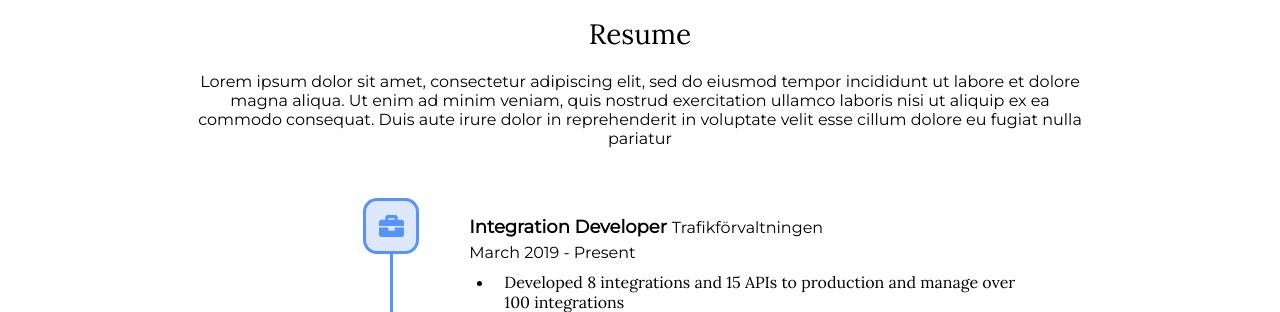
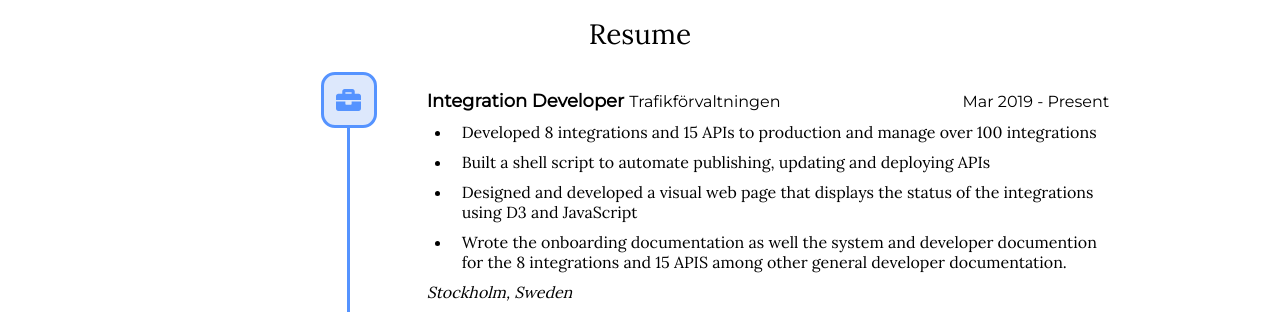
Before and after one commit to ThomasEmilsson/thomasemilsson.info, a Gatsby site: page / in a window 1280 px wide. Shown: the part 488-800 px from the top of the page. Built offline with nearby package versions, Linux system fonts and the light colour scheme; Gatsby itself is replaced by a stand-in of ours.

Commit message:
Fix grid for experience-date and hero-details

```diff
--- a/src/CV.json
+++ b/src/CV.json
@@ -2,7 +2,7 @@
   "Experiences": [
     {
       "name": "Trafikförvaltningen",
-      "date": "March 2019 - Present",
+      "date": "Mar 2019 - Present",
       "role": "Integration Developer",
       "location": "Stockholm, Sweden",
       "description": [
@@ -15,7 +15,7 @@
     },
     {
       "name": "Trafikförvaltningen",
-      "date": "May 2021 - August 2021",
+      "date": "May 2021 - Aug 2021",
       "role": "Integration Developer",
       "location": "Stockholm, Sweden",
       "description": [
@@ -27,7 +27,7 @@
     },
     {
       "name": "Empower & Lead",
-      "date": "July 2019 - November 2019",
+      "date": "July 2019 - Nov 2019",
       "role": "Web Developer",
       "location": "Stockholm, Sweden",
       "description": [
@@ -39,7 +39,7 @@
     },
     {
       "name": "Comfact",
-      "date": "May 2017 - August 2018",
+      "date": "May 2017 - Aug 2018",
       "role": "Software Engineer | .NET Developer",
       "location": "Gothenburg, Sweden",
       "description": [
@@ -52,7 +52,7 @@
     },
     {
       "name": "Chalmers",
-      "date": "September 2016 - May 2017",
+      "date": "Sept 2016 - May 2017",
       "role": "Teaching Assistant",
       "location": "Gothenburg, Sweden",
       "description": [
@@ -63,7 +63,7 @@
     },
     {
       "name": "Randstad",
-      "date": "September 2015 - May 2017",
+      "date": "Sept 2015 - May 2017",
       "role": "Consultant",
       "location": "Gothenburg, Sweden",
       "description": [
@@ -72,7 +72,7 @@
     },
     {
       "name": "Middlesex University",
-      "date": "September 2013 - June 2013",
+      "date": "Sept 2013 - June 2013",
       "role": "Student Representative",
       "location": "London, England",
       "description": [
@@ -124,7 +124,7 @@
     },
     {
       "name": "Self-Driving Car",
-      "date": "January 2017 - June 2017",
+      "date": "Jan 2017 - June 2017",
       "role": "Software Engineer and Scrum Master",
       "description": [
         "Programmed the software that allows a car to drive while detecting lanes/obstructions and handling intersections"
@@ -133,7 +133,7 @@
     },
     {
       "name": "Stena Line - Desktop Application",
-      "date": "January 2017 - June 2017",
+      "date": "Jan 2017 - June 2017",
       "role": "Software Engineer and Scrum Master",
       "description": [
         "Engineered and redesigned the software (from scratch) that boat captains use daily to submit data.",
@@ -144,7 +144,7 @@
     },
     {
       "name": "Baldr",
-      "date": "September 2016 - January 2017",
+      "date": "Sept 2016 - Jan 2017",
       "role": "iOS Developer and Scrum Master",
       "description": [
         "Developed a communication client using MQTT that controls lights in a home via an iOS application",
@@ -154,7 +154,7 @@
     },
     {
       "name": "The Smartest Car",
-      "date": "January 2016 - May 2016",
+      "date": "Jan 2016 - May 2016",
       "role": "Android Developer and Scrum Master",
       "description": [
         "Designed and Developed an Android Application to remotely control an Arduino-based SmartCar",
--- a/src/components/Hero/Hero.scss
+++ b/src/components/Hero/Hero.scss
@@ -11,10 +11,6 @@
     display: block;
     margin: 0px;
     height: auto;
-  }
-
-  @media only screen and (max-width: 1200px) {
-    grid-template: 1fr 1fr / 1fr 1fr 1fr 1fr;
   }
 }
 
@@ -37,16 +33,11 @@
   }
 
   @media only screen and (max-width: 1200px) {
-    width: 120%;
+    width: 100%;
   }
-
-  // @media only screen and (max-width: 1500px) {
-  //   width: 110%;
-  // }
 }
 
 .hero-title-container {
-  // background-color: #dde8fc;
   background-size: cover;
   height: 100%;
   display: flex;
@@ -79,7 +70,6 @@
   font-weight: 400;
   @media only screen and (max-width: 400px) {
     font-size: 16px;
-    // line-height: 20px;
   }
 }
 
@@ -101,8 +91,6 @@
 }
 
 .hero-links-container {
-  // background-color: #343434;
-  // color: white;
   padding-left: 16px;
   height: 100%;
   grid-row: 2 / 3;
--- a/src/components/Resume/Experiences.scss
+++ b/src/components/Resume/Experiences.scss
@@ -1,10 +1,11 @@
 @import "../../scss/colors.scss";
 
 .resume-experience-div {
-  padding-top: 50px;
   margin: 0 auto;
-  width: 80%;
 
+  @media only screen and (max-width: 1200px) {
+    // width: 80%;
+  }
   @media only screen and (max-width: 800px) {
     display: block;
     width: 96%;
@@ -181,13 +182,6 @@
 .resume-experience-company {
   font-size: 16px;
 
-  @media only screen and (max-width: 1400px) {
-    padding-right: 120px;
-  }
-
-  @media only screen and (max-width: 1200px) {
-    padding-right: 0px;
-  }
   @media only screen and (max-width: 800px) {
     display: none;
   }
@@ -196,8 +190,9 @@
 .resume-experience-date {
   margin-left: auto;
 
-  @media only screen and (max-width: 1400px) {
+  @media only screen and (max-width: 1200px) {
     margin: 0;
+    width: 100%;
   }
 
   @media only screen and (max-width: 450px) {
@@ -237,4 +232,8 @@
     text-align: justify;
     padding-left: 0px;
   }
+
+  @media only screen and (max-width: 450px) {
+    text-align: left;
+  }
 }
--- a/src/components/Resume/Resume.js
+++ b/src/components/Resume/Resume.js
@@ -8,20 +8,12 @@ import Experiences from "./Experiences";
 const Resume = () => {
   let content = CVObject;
 
-  let latin =
-    "Lorem ipsum dolor sit amet, consectetur adipiscing elit, sed do eiusmod tempor incididunt ut labore et dolore magna aliqua. Ut enim ad minim veniam, quis nostrud exercitation ullamco laboris nisi ut aliquip ex ea commodo consequat. Duis aute irure dolor in reprehenderit in voluptate velit esse cillum dolore eu fugiat nulla pariatur";
-  let latinShort =
-    "Lorem ipsum dolor sit amet, consectetur adipiscing elit, sed do eiusmod tempor incididunt ut labore et dolore magna aliqua. Ut enim ad minim veniam";
-
-  // content.Experiences.forEach((data) => console.log(data));
-  // console.log(content.Experience);
-
   return (
     <div className="resume-div">
       <div className="resume-separator"></div>
       <div className="resume-introduction-div">
         <div className="resume-title">Resume</div>
-        <div className="resume-description">{latin}</div>
+        <div className="resume-description">{}</div>
       </div>
 
       <Experiences content={content.Experiences} />
```
